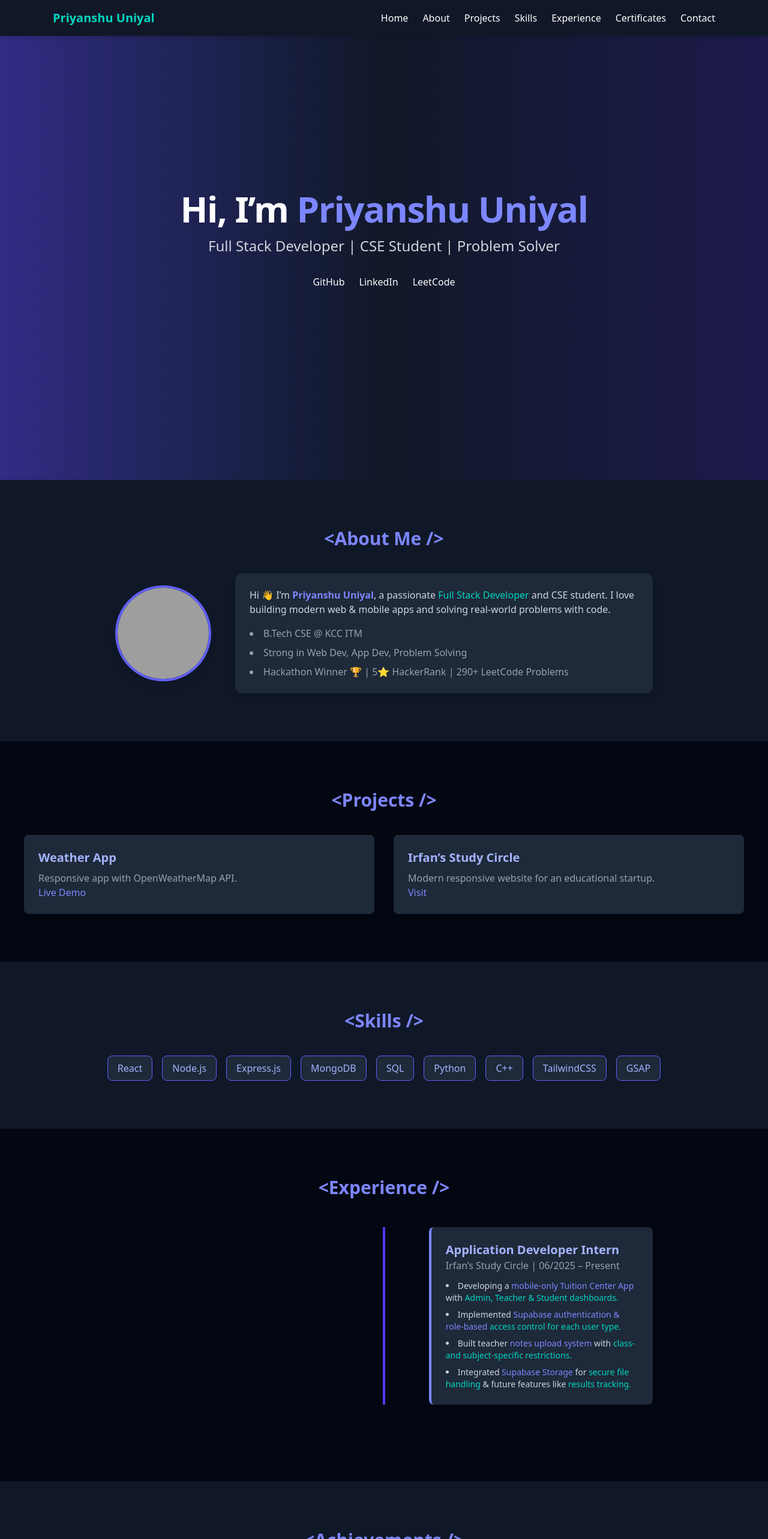
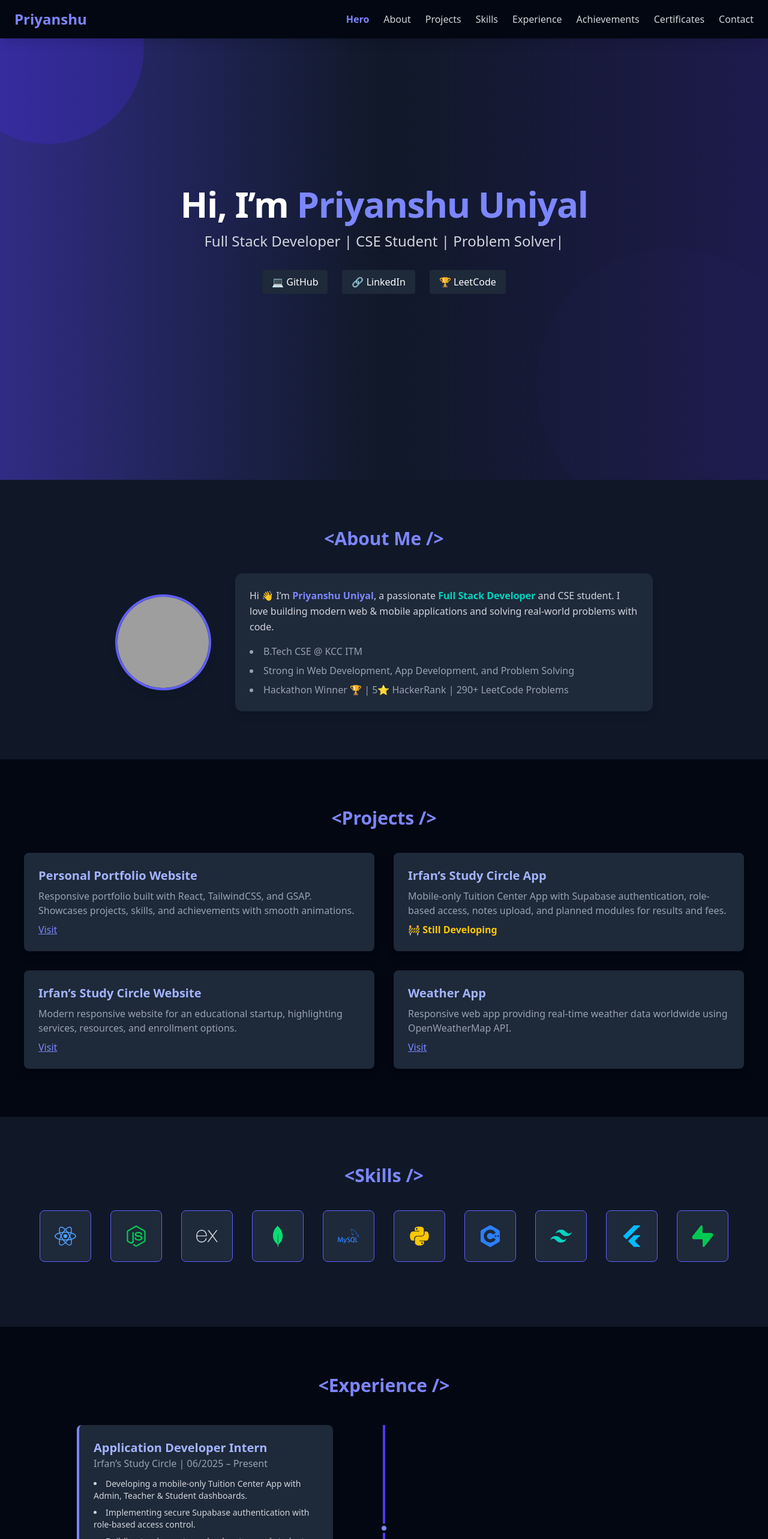
Before and after one commit to Priyanshu271104/Portfolio, a React (Vite) app: page / in a window 1280 px wide. Shown: the top 2566 px of the page at 60% size. Built offline with nearby package versions, Linux system fonts and the light colour scheme; grey boxes are pictures that could not be loaded.

Commit message:
Upload portfolio project

```diff
--- a/package.json
+++ b/package.json
@@ -14,7 +14,9 @@
     "gsap": "^3.13.0",
     "react": "^19.1.1",
     "react-dom": "^19.1.1",
-    "react-router-dom": "^7.8.2"
+    "react-icons": "^5.5.0",
+    "react-router-dom": "^7.8.2",
+    "react-scroll": "^1.9.3"
   },
   "devDependencies": {
     "@eslint/js": "^9.33.0",
--- a/src/Component/About.jsx
+++ b/src/Component/About.jsx
@@ -8,22 +8,22 @@ export default function About() {
         {/* Profile Image */}
         <div className="flex-shrink-0">
           <img
-            src="https://avatars.githubusercontent.com/u/000000?v=4" // replace with your photo or avatar
+            src="https://avatars.githubusercontent.com/u/000000?v=4" // replace with your photo
             alt="Priyanshu Uniyal"
-            className="w-40 h-40 rounded-full border-4 border-indigo-500 shadow-lg"
+            className="w-40 h-40 rounded-full border-4 border-indigo-500 shadow-lg object-cover"
           />
         </div>
 
         {/* About Content */}
         <div className="bg-gray-800 p-6 rounded-xl shadow-lg w-full">
-          <p className="text-gray-300 mb-4">
+          <p className="text-gray-300 mb-4 leading-relaxed">
             Hi 👋 I’m <span className="text-indigo-400 font-bold">Priyanshu Uniyal</span>, a passionate
-            <span className="text-teal-400"> Full Stack Developer</span> and CSE student.
-            I love building modern web & mobile apps and solving real-world problems with code.
+            <span className="text-teal-400 font-semibold"> Full Stack Developer</span> and CSE student.
+            I love building modern web & mobile applications and solving real-world problems with code.
           </p>
           <ul className="list-disc list-inside text-gray-400 space-y-2">
             <li>B.Tech CSE @ KCC ITM</li>
-            <li>Strong in Web Dev, App Dev, Problem Solving</li>
+            <li>Strong in Web Development, App Development, and Problem Solving</li>
             <li>Hackathon Winner 🏆 | 5⭐ HackerRank | 290+ LeetCode Problems</li>
           </ul>
         </div>
--- a/src/Component/Experience.jsx
+++ b/src/Component/Experience.jsx
@@ -7,63 +7,82 @@ gsap.registerPlugin(ScrollTrigger);
 export default function Experience() {
   const sectionRef = useRef(null);
 
+  const experiences = [
+    {
+      title: "Application Developer Intern",
+      company: "Irfan’s Study Circle",
+      date: "06/2025 – Present",
+      points: [
+        "Developing a mobile-only Tuition Center App with Admin, Teacher & Student dashboards.",
+        "Implementing secure Supabase authentication with role-based access control.",
+        "Building teacher notes upload system and student-specific content access.",
+        "Integrating results tracking, announcements, fee monitoring, and ID generation.",
+        "Refining UI with Flutter + Riverpod for a modern, scalable learning platform."
+      ]
+    },
+    {
+      title: "Web Development Intern",
+      company: "Irfan’s Study Circle",
+      date: "09/2024 – 11/2024",
+      points: [
+        "Designed and developed a modern, responsive website to showcase courses, services, and enrollment options.",
+        "Built with HTML, CSS, and JavaScript ensuring cross-device compatibility.",
+        "Successfully delivered www.irfansstudycircle.com within the internship timeline.",
+        "Boosted institute’s digital presence and student engagement by 30%."
+      ]
+    }
+  ];
+
   useEffect(() => {
     const items = sectionRef.current.querySelectorAll(".timeline-item");
-
     items.forEach((item, i) => {
       gsap.fromTo(
         item,
-        { opacity: 0, x: i % 2 === 0 ? -100 : 100 }, // alternate left/right
+        { opacity: 0, x: i % 2 === 0 ? -100 : 100 },
         {
           opacity: 1,
           x: 0,
           duration: 1,
-          scrollTrigger: {
-            trigger: item,
-            start: "top 80%",
-          },
+          scrollTrigger: { trigger: item, start: "top 80%" }
         }
       );
     });
   }, []);
 
   return (
-    <section
-      id="experience"
-      ref={sectionRef}
-      className="py-20 bg-gray-950 text-white px-6"
-    >
-      <h2 className="text-3xl font-bold text-center mb-12 text-indigo-400">
-        &lt;Experience /&gt;
-      </h2>
+    <section id="experience" ref={sectionRef} className="py-20 bg-gray-950 text-white px-6">
+      <h2 className="text-3xl font-bold text-center mb-12 text-indigo-400">&lt;Experience /&gt;</h2>
 
-      <div className="relative max-w-4xl mx-auto">
-        {/* Vertical timeline line */}
-        <div className="absolute left-1/2 transform -translate-x-1/2 h-full w-1 bg-indigo-600"></div>
+      <div className="relative max-w-5xl mx-auto">
+        {/* Timeline line (desktop only) */}
+        <div className="hidden md:block absolute left-1/2 transform -translate-x-1/2 h-full w-1 bg-indigo-600"></div>
 
-        {/* Experience 1 (Right side) */}
-        <div className="timeline-item mb-12 flex justify-start">
-          <div className="bg-gray-800 p-6 rounded-lg shadow-lg w-5/12 ml-auto border-l-4 border-indigo-400">
-            <h3 className="text-xl font-semibold text-indigo-300">
-              Application Developer Intern
-            </h3>
-            <p className="text-gray-400">
-              Irfan’s Study Circle | 06/2025 – Present
-            </p>
-            <ul className="list-disc list-inside text-gray-300 mt-3 space-y-2 text-sm">
-              <li>Developing a   <span className="text-indigo-400">mobile-only Tuition Center App</span> with <span className="text-teal-400">Admin, Teacher & Student dashboards.</span></li>
-              <li>Implemented <span className="text-indigo-400">Supabase authentication & role-based</span> <span className="text-teal-400">access control for each user type.</span></li>
+        {experiences.map((exp, idx) => (
+          <div
+            key={idx}
+            className={`timeline-item mb-12 flex md:items-center md:justify-${idx % 2 === 0 ? "start" : "end"} relative`}
+          >
+            {/* Dot marker */}
+            <div className="hidden md:block absolute left-1/2 transform -translate-x-1/2 bg-indigo-400 w-4 h-4 rounded-full border-4 border-gray-950 z-10"></div>
 
-              <li>Built teacher <span className="text-indigo-400">notes upload system</span> with <span className="text-teal-400">class- and subject-specific restrictions.</span></li>
-
-              <li>Integrated <span className="text-indigo-400">Supabase Storage</span> for <span className="text-teal-400">secure file handling</span> & future features like <span className="text-teal-400">results tracking.</span></li>
-
-            </ul>
+            {/* Card */}
+            <div
+              className={`
+                bg-gray-800 p-6 rounded-lg shadow-lg border-l-4 border-indigo-400
+                w-full md:w-5/12
+                ${idx % 2 === 0 ? "md:mr-auto md:text-left" : "md:ml-auto md:text-left"}
+              `}
+            >
+              <h3 className="text-xl font-semibold text-indigo-300">{exp.title}</h3>
+              <p className="text-gray-400">{exp.company} | {exp.date}</p>
+              <ul className="list-disc list-inside text-gray-300 mt-3 space-y-2 text-sm">
+                {exp.points.map((point, i) => (
+                  <li key={i}>{point}</li>
+                ))}
+              </ul>
+            </div>
           </div>
-        </div>
-
-        {/* Example Future Experience (Left side) */}
-
+        ))}
       </div>
     </section>
   );
--- a/src/Component/Hero.jsx
+++ b/src/Component/Hero.jsx
@@ -6,16 +6,37 @@ export default function Hero() {
   const subtitleRef = useRef(null);
 
   useEffect(() => {
-        gsap.fromTo(
-            titleRef.current,
+    // Animate title & subtitle
+    gsap.fromTo(titleRef.current,
       { opacity: 0, y: 40 },
       { opacity: 1, y: 0, duration: 1.5, ease: "power3.out" }
     );
-        gsap.fromTo(
-            subtitleRef.current,
+    gsap.fromTo(subtitleRef.current,
       { opacity: 0, y: 40 },
       { opacity: 1, y: 0, duration: 1.5, ease: "power3.out", delay: 0.3 }
     );
+
+    // Typewriter effect with blinking cursor
+    const text = "Full Stack Developer | CSE Student | Problem Solver";
+    let i = 0;
+    const cursor = "|";
+    const interval = setInterval(() => {
+      if (subtitleRef.current) {
+        subtitleRef.current.textContent = text.slice(0, i++) + cursor;
+      }
+      if (i > text.length) {
+        clearInterval(interval);
+        // Keep blinking cursor after typing
+        let visible = true;
+        setInterval(() => {
+          if (subtitleRef.current) {
+            subtitleRef.current.textContent = text + (visible ? cursor : " ");
+            visible = !visible;
+          }
+        }, 500);
+      }
+    }, 50);
+
   }, []);
 
   return (
@@ -23,7 +44,7 @@ export default function Hero() {
       id="hero"
       className="h-screen flex flex-col justify-center items-center
                  bg-gradient-to-r from-indigo-900 via-gray-900 to-indigo-950
-                 text-white text-center px-6"
+                 text-white text-center px-6 relative overflow-hidden"
     >
       <h1
         ref={titleRef}
@@ -31,14 +52,22 @@ export default function Hero() {
       >
         Hi, I’m <span className="text-indigo-400">Priyanshu Uniyal</span>
       </h1>
-            <p ref={subtitleRef} className="text-lg md:text-2xl text-gray-300">
-                Full Stack Developer | CSE Student | Problem Solver
-            </p>
+      <p ref={subtitleRef} className="text-lg md:text-2xl text-gray-300 h-8"></p>
       <div className="mt-8 flex gap-6">
-                <a href="https://github.com/Priyanshu271104" className="hover:text-indigo-400 transition">GitHub</a>
-                <a href="https://linkedin.com/in/priyanshuuniyal" className="hover:text-indigo-400 transition">LinkedIn</a>
-                <a href="https://leetcode.com/u/Priyanshu2711/" className="hover:text-indigo-400 transition">LeetCode</a>
+        <a href="https://github.com/Priyanshu271104" className="px-4 py-2 bg-gray-800 rounded hover:bg-indigo-500 transition flex items-center gap-2">
+          💻 GitHub
+        </a>
+        <a href="https://linkedin.com/in/priyanshuuniyal" className="px-4 py-2 bg-gray-800 rounded hover:bg-indigo-500 transition flex items-center gap-2">
+          🔗 LinkedIn
+        </a>
+        <a href="https://leetcode.com/u/Priyanshu2711/" className="px-4 py-2 bg-gray-800 rounded hover:bg-indigo-500 transition flex items-center gap-2">
+          🏆 LeetCode
+        </a>
       </div>
+
+      {/* Animated background circles */}
+      <div className="absolute -top-20 -left-20 w-80 h-80 rounded-full bg-indigo-700 opacity-20 animate-pulse"></div>
+      <div className="absolute bottom-10 right-10 w-60 h-60 rounded-full bg-indigo-500 opacity-20 animate-ping"></div>
     </section>
   );
 }
--- a/src/Component/Navbar.jsx
+++ b/src/Component/Navbar.jsx
@@ -1,63 +1,55 @@
 import { useState } from "react";
+import { Link as ScrollLink } from "react-scroll";
 
 export default function Navbar() {
   const [isOpen, setIsOpen] = useState(false);
-
-  const links = [
-    { name: "Home", href: "#hero" },
-    { name: "About", href: "#about" },
-    { name: "Projects", href: "#projects" },
-    { name: "Skills", href: "#skills" },
-    { name: "Experience", href: "#experience" },
-    { name: "Certificates", href: "#certificates" },
-    { name: "Contact", href: "#contact" },
-  ];
+  const links = ["hero", "about", "projects", "skills", "experience", "achievements", "certificates", "contact"];
 
   return (
-    <nav className="fixed top-0 left-0 w-full bg-gray-900 text-white shadow-md z-50">
-      <div className="max-w-6xl mx-auto px-6 py-4 flex justify-between items-center">
+    <nav className="fixed w-full bg-gray-950 z-50 shadow-lg">
+      <div className="max-w-7xl mx-auto flex justify-between items-center py-4 px-6">
+        <h1 className="text-2xl font-bold text-indigo-400 cursor-pointer">Priyanshu</h1>
+        <div className="hidden md:flex gap-6">
+          {links.map((link) => (
+            <ScrollLink
+              key={link}
+              to={link}
+              smooth={true}
+              duration={500}
+              spy={true}        // tracks active section
+              offset={-80}      // adjust if navbar height overlaps
+              className="text-gray-300 hover:text-indigo-400 cursor-pointer transition"
+              activeClass="text-indigo-400 font-semibold"
+            >
+              {link.charAt(0).toUpperCase() + link.slice(1)}
+            </ScrollLink>
+          ))}
+        </div>
 
-        {/* Logo */}
-        <h1 className="text-xl font-bold text-teal-400">Priyanshu Uniyal</h1>
-
-        {/* Desktop Menu */}
-        <ul className="hidden md:flex gap-6">
-          {links.map((link, i) => (
-            <li key={i}>
-              <a href={link.href} className="hover:text-teal-400 transition">
-                {link.name}
-              </a>
-            </li>
-          ))}
-        </ul>
-
-        {/* Mobile Button */}
-        <button
-          className="md:hidden flex flex-col gap-1"
-          onClick={() => setIsOpen(!isOpen)}
-        >
-          <span className="w-6 h-0.5 bg-white"></span>
-          <span className="w-6 h-0.5 bg-white"></span>
-          <span className="w-6 h-0.5 bg-white"></span>
-        </button>
+        {/* Mobile Menu */}
+        <div className="md:hidden">
+          <button onClick={() => setIsOpen(!isOpen)} className="text-gray-300 hover:text-indigo-400 text-2xl">
+            {isOpen ? "✖" : "☰"}
+          </button>
+        </div>
       </div>
 
-      {/* Mobile Menu */}
       {isOpen && (
-        <div className="md:hidden bg-gray-800">
-          <ul className="flex flex-col items-center gap-4 py-6">
-            {links.map((link, i) => (
-              <li key={i}>
-                <a
-                  href={link.href}
-                  className="hover:text-teal-400 transition"
-                  onClick={() => setIsOpen(false)} // close menu when link clicked
-                >
-                  {link.name}
-                </a>
-              </li>
-            ))}
-          </ul>
+        <div className="md:hidden bg-gray-950 flex flex-col gap-4 py-4 px-6 transition-all duration-300">
+          {links.map((link) => (
+            <ScrollLink
+              key={link}
+              to={link}
+              smooth={true}
+              duration={500}
+              offset={-80}
+              onClick={() => setIsOpen(false)}
+              className="text-gray-300 hover:text-indigo-400 cursor-pointer transition"
+              activeClass="text-indigo-400 font-semibold"
+            >
+              {link.charAt(0).toUpperCase() + link.slice(1)}
+            </ScrollLink>
+          ))}
         </div>
       )}
     </nav>
--- a/src/Component/Project.jsx
+++ b/src/Component/Project.jsx
@@ -8,33 +8,74 @@ export default function Projects() {
   const sectionRef = useRef(null);
 
   useEffect(() => {
+    const cards = sectionRef.current.querySelectorAll(".project-card");
+
     gsap.fromTo(
-      sectionRef.current.querySelectorAll(".project-card"),
-      { opacity: 0, y: 50 },
+      cards,
+      { opacity: 0, y: 50, scale: 0.8 },
       {
-        opacity: 1, y: 0, duration: 1, stagger: 0.3,
-        scrollTrigger: { trigger: sectionRef.current, start: "top 80%" }
+        opacity: 1,
+        y: 0,
+        scale: 1,
+        duration: 1,
+        stagger: 0.3,
+        ease: "power3.out",
+        scrollTrigger: {
+          trigger: sectionRef.current,
+          start: "top 80%",
+        },
       }
     );
   }, []);
+
+  const projects = [
+    {
+      title: "Personal Portfolio Website",
+      desc: "Responsive portfolio built with React, TailwindCSS, and GSAP. Showcases projects, skills, and achievements with smooth animations.",
+      link: "https://priyanshuuniyal-portfolio.vercel.app"
+    },
+    {
+      title: "Irfan’s Study Circle App",
+      desc: "Mobile-only Tuition Center App with Supabase authentication, role-based access, notes upload, and planned modules for results and fees.",
+      link: null // not live yet
+    },
+    {
+      title: "Irfan’s Study Circle Website",
+      desc: "Modern responsive website for an educational startup, highlighting services, resources, and enrollment options.",
+      link: "https://www.irfansstudycircle.com/"
+    },
+    {
+      title: "Weather App",
+      desc: "Responsive web app providing real-time weather data worldwide using OpenWeatherMap API.",
+      link: "https://priyanshu271104.github.io/PRODIGY_WD_04/"
+    }
+  ];
 
   return (
     <section id="projects" ref={sectionRef} className="py-20 bg-gray-950 text-white">
       <h2 className="text-3xl font-bold text-center mb-10 text-indigo-400">&lt;Projects /&gt;</h2>
       <div className="grid grid-cols-1 md:grid-cols-2 gap-8 px-10">
-
-        <div className="project-card bg-gray-800 shadow-lg p-6 rounded-lg hover:scale-105 transition">
-          <h3 className="text-xl font-semibold text-indigo-300">Weather App</h3>
-          <p className="text-gray-400 mt-2">Responsive app with OpenWeatherMap API.</p>
-          <a href="https://priyanshu271104.github.io/PRODIGY_WD_04/" className="text-indigo-400 hover:underline">Live Demo</a>
-        </div>
-
-        <div className="project-card bg-gray-800 shadow-lg p-6 rounded-lg hover:scale-105 transition">
-          <h3 className="text-xl font-semibold text-indigo-300">Irfan’s Study Circle</h3>
-          <p className="text-gray-400 mt-2">Modern responsive website for an educational startup.</p>
-          <a href="https://www.irfansstudycircle.com/" className="text-indigo-400 hover:underline">Visit</a>
-        </div>
-
+        {projects.map((p, i) => (
+          <div
+            key={i}
+            className="project-card bg-gray-800 shadow-lg p-6 rounded-lg hover:scale-105 hover:bg-indigo-500 hover:text-white transition"
+          >
+            <h3 className="text-xl font-semibold text-indigo-300">{p.title}</h3>
+            <p className="text-gray-400 mt-2">{p.desc}</p>
+            {p.link ? (
+              <a
+                href={p.link}
+                target="_blank"
+                rel="noopener noreferrer"
+                className="text-indigo-400 mt-2 underline block"
+              >
+                Visit
+              </a>
+            ) : (
+              <p className="text-yellow-400 mt-2 font-semibold">🚧 Still Developing</p>
+            )}
+          </div>
+        ))}
       </div>
     </section>
   );
--- a/src/Component/Skill.jsx
+++ b/src/Component/Skill.jsx
@@ -1,30 +1,63 @@
 import { useEffect, useRef } from "react";
 import gsap from "gsap";
+import { ScrollTrigger } from "gsap/ScrollTrigger";
+import { FaReact, FaNodeJs, FaPython } from "react-icons/fa";
+import { SiExpress, SiMongodb, SiMysql, SiCplusplus, SiTailwindcss, SiFlutter, SiSupabase } from "react-icons/si";
+
+gsap.registerPlugin(ScrollTrigger);
 
 export default function Skills() {
-  const skills = ["React", "Node.js", "Express.js", "MongoDB", "SQL", "Python", "C++", "TailwindCSS", "GSAP"];
+  const skills = [
+    { name: "React", icon: <FaReact className="text-blue-400 text-4xl" /> },
+    { name: "Node.js", icon: <FaNodeJs className="text-green-500 text-4xl" /> },
+    { name: "Express.js", icon: <SiExpress className="text-gray-300 text-4xl" /> },
+    { name: "MongoDB", icon: <SiMongodb className="text-green-400 text-4xl" /> },
+    { name: "SQL", icon: <SiMysql className="text-blue-500 text-4xl" /> },
+    { name: "Python", icon: <FaPython className="text-yellow-400 text-4xl" /> },
+    { name: "C++", icon: <SiCplusplus className="text-blue-500 text-4xl" /> },
+    { name: "TailwindCSS", icon: <SiTailwindcss className="text-teal-400 text-4xl" /> },
+    { name: "Flutter", icon: <SiFlutter className="text-sky-400 text-4xl" /> },
+    { name: "Supabase", icon: <SiSupabase className="text-green-500 text-4xl" /> },
+  ];
+
   const skillsRef = useRef([]);
 
   useEffect(() => {
     gsap.fromTo(
       skillsRef.current,
-      { opacity: 0, scale: 0.8 },
-      { opacity: 1, scale: 1, duration: 0.6, stagger: 0.2, ease: "back.out(1.7)" }
+      { opacity: 0, scale: 0.5 },
+      {
+        opacity: 1,
+        scale: 1,
+        duration: 0.6,
+        stagger: 0.2,
+        ease: "back.out(1.7)",
+        scrollTrigger: {
+          trigger: skillsRef.current[0],
+          start: "top 80%",
+        },
+      }
     );
   }, []);
 
   return (
     <section id="skills" className="py-20 bg-gray-900 text-center text-white">
       <h2 className="text-3xl font-bold mb-10 text-indigo-400">&lt;Skills /&gt;</h2>
-      <div className="flex flex-wrap justify-center gap-4">
+      <div className="flex flex-wrap justify-center gap-8">
         {skills.map((skill, i) => (
-          <span
+          <div
             key={i}
             ref={(el) => (skillsRef.current[i] = el)}
-            className="px-4 py-2 bg-gray-800 rounded-lg shadow text-indigo-300 border border-indigo-500 hover:bg-indigo-500 hover:text-white transition"
+            className="group flex flex-col items-center"
           >
-            {skill}
-          </span>
+            <div className="bg-gray-800 p-6 rounded-lg shadow border border-indigo-500 hover:bg-indigo-500 transition cursor-pointer">
+              {skill.icon}
+            </div>
+            {/* Hidden until hover */}
+            <span className="mt-2 text-sm text-gray-300 opacity-0 group-hover:opacity-100 transition">
+              {skill.name}
+            </span>
+          </div>
         ))}
       </div>
     </section>
```
Also changed, not shown: src/Component/Achievements.jsx (+5 -5 lines), src/Component/Certificate.jsx (+19 -2 lines), src/Component/Contact.jsx (+4 -6 lines), 1 other file (tests, documents, lock files or other folders). Lines whose indentation alone changed are shown as unchanged.
